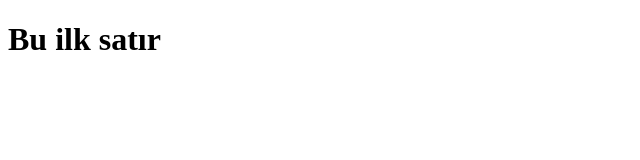
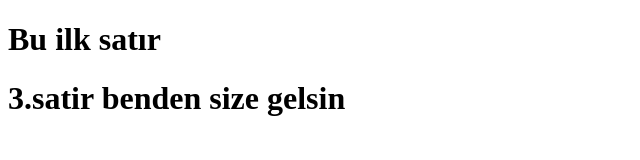
Before and after one commit to mehmeteminsalim/BranchDeneme, a plain HTML site: page index.html in a window 1280 px wide. Shown: the whole page, without its empty margins (0-640 px from the left). Drawn offline with Linux system fonts and the light colour scheme.

Commit message:
Mustafa version 1.0

```diff
--- a/index.html
+++ b/index.html
@@ -7,5 +7,6 @@
 </head>
 <body>
     <h1>Bu ilk satır</h1>
+    <h1>3.satir benden size gelsin</h1>
 </body>
 </html>
```
